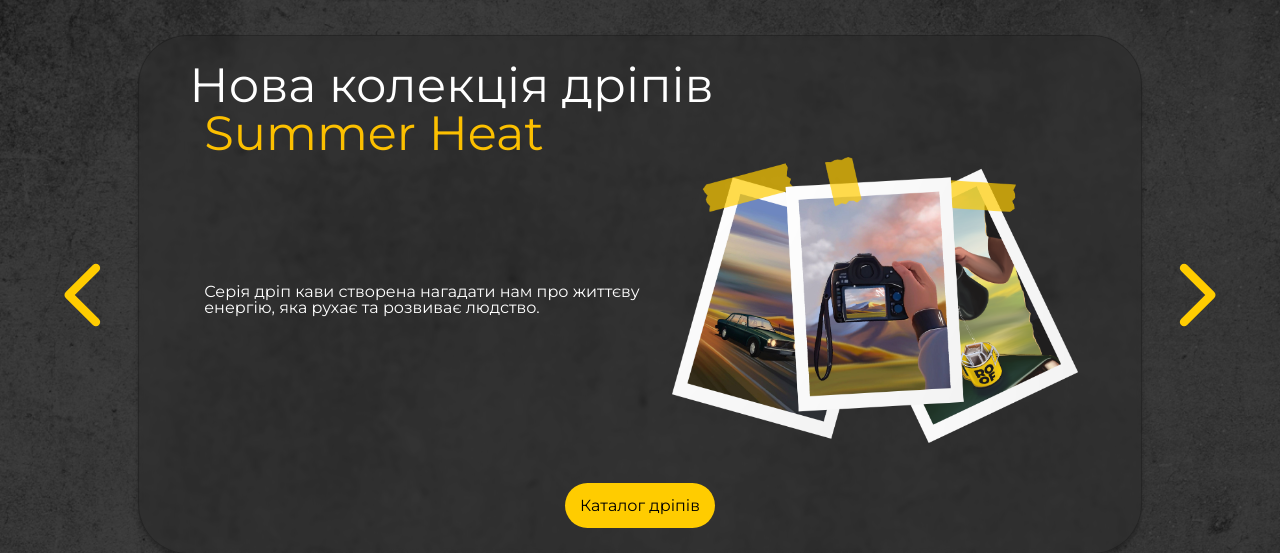
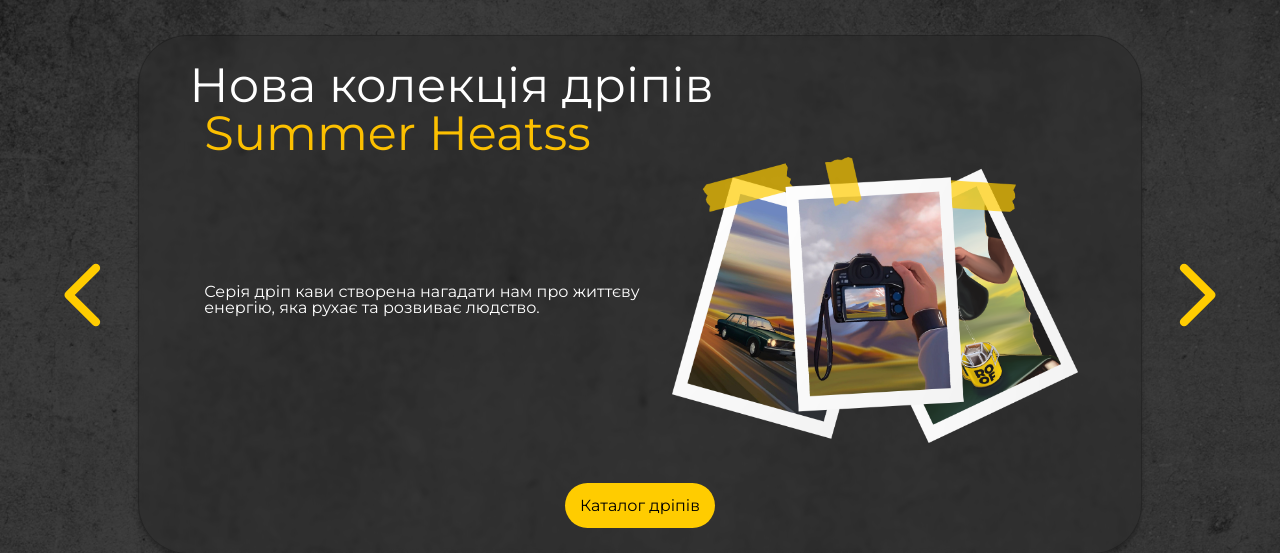
Before and after one commit to damboldor12/Roof, a PHP site: page / in a window 1280 px wide. Shown: the part 128-681 px from the top of the page. Run offline with PHP 8.4, Linux system fonts and the light colour scheme; the visitor is signed in with stand-in values (Sample User, id 1); data that the repository does not hold is empty.

Commit message:
Перевірка публікації з вс код

```diff
--- a/pages/main.php
+++ b/pages/main.php
@@ -10,7 +10,7 @@
             <div class="slider_screen">
                 <div class="slider_block">
                     <p class="slider_title">Нова колекція дріпів</p>
-                    <p class="slider_subtitle">Summer Heat</p>
+                    <p class="slider_subtitle">Summer Heatss</p>
                     <div class="slider_content">
                         <p class="slider_text">Серія дріп кави створена нагадати нам про життєву енергію, яка рухає та розвиває людство.</p>
                         <div class="slider_img_box">
```
